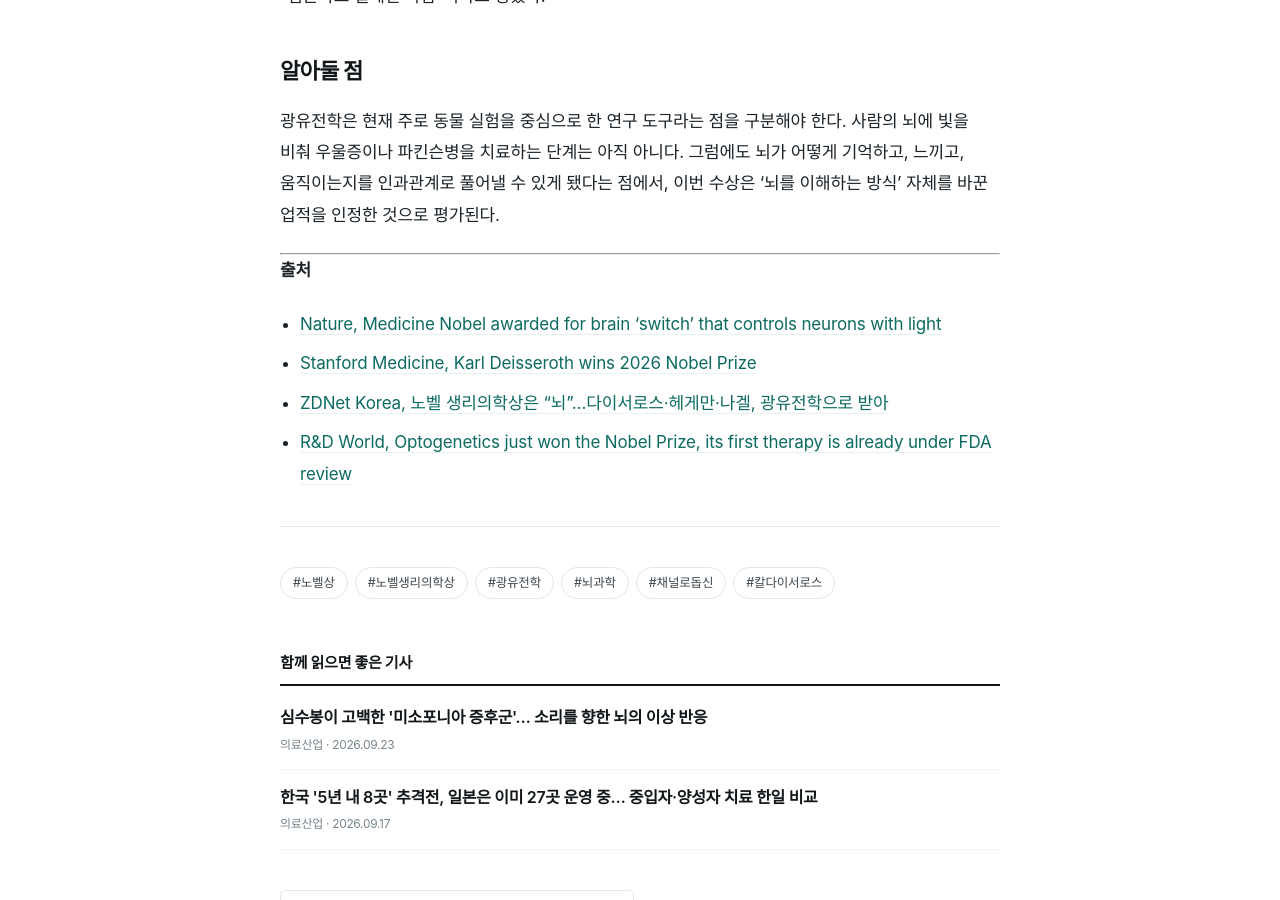
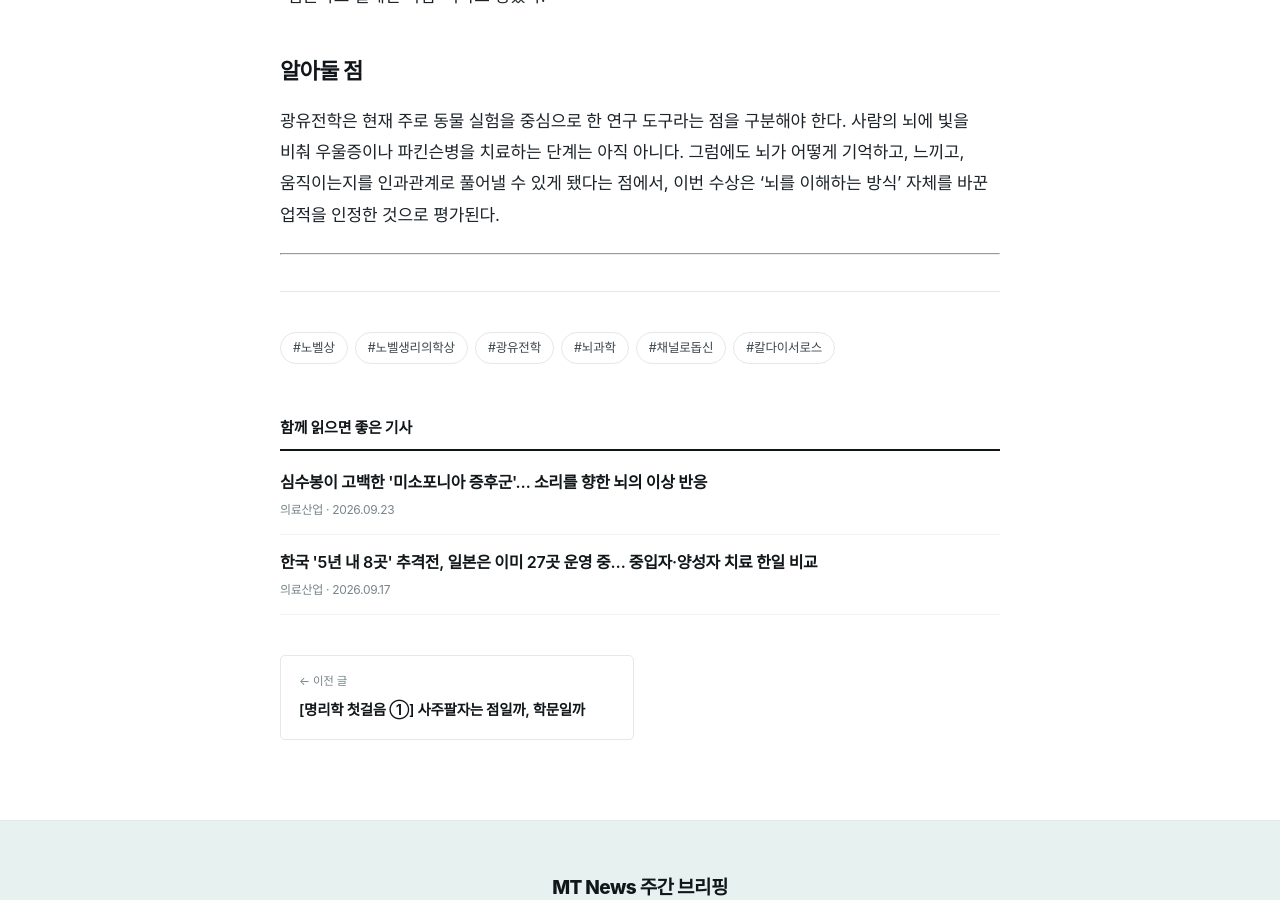
Before and after one commit to kokorojuin-tech/mt-news, a Jekyll site: the page built from _posts/2026-10-09-nobel-medicine-2026-optogenetics.md, in a window 1280 px wide and 900 px high, scrolled down 3619 px. Built offline with Jekyll 4.4.1, drawn with Linux system fonts in a browser that asks for light colours; some web fonts are replaced.

Commit message:
Update 2026-10-09-nobel-medicine-2026-optogenetics.md

```diff
--- a/_posts/2026-10-09-nobel-medicine-2026-optogenetics.md
+++ b/_posts/2026-10-09-nobel-medicine-2026-optogenetics.md
@@ -66,9 +66,3 @@ lang: ko
 광유전학은 현재 주로 동물 실험을 중심으로 한 연구 도구라는 점을 구분해야 한다. 사람의 뇌에 빛을 비춰 우울증이나 파킨슨병을 치료하는 단계는 아직 아니다. 그럼에도 뇌가 어떻게 기억하고, 느끼고, 움직이는지를 인과관계로 풀어낼 수 있게 됐다는 점에서, 이번 수상은 '뇌를 이해하는 방식' 자체를 바꾼 업적을 인정한 것으로 평가된다.
 
 ---
-
-**출처**
-- [Nature, Medicine Nobel awarded for brain 'switch' that controls neurons with light](https://www.nature.com/articles/d41586-026-03091-2)
-- [Stanford Medicine, Karl Deisseroth wins 2026 Nobel Prize](https://med.stanford.edu/news/all-news/2026/10/deisseroth-nobel-prize.html)
-- [ZDNet Korea, 노벨 생리의학상은 "뇌"…다이서로스·헤게만·나겔, 광유전학으로 받아](https://zdnet.co.kr/view/?no=20261005222923)
-- [R&D World, Optogenetics just won the Nobel Prize, its first therapy is already under FDA review](https://www.rdworldonline.com/optogenetics-just-won-the-nobel-prize-its-first-therapy-is-already-under-fda-review/)
```
